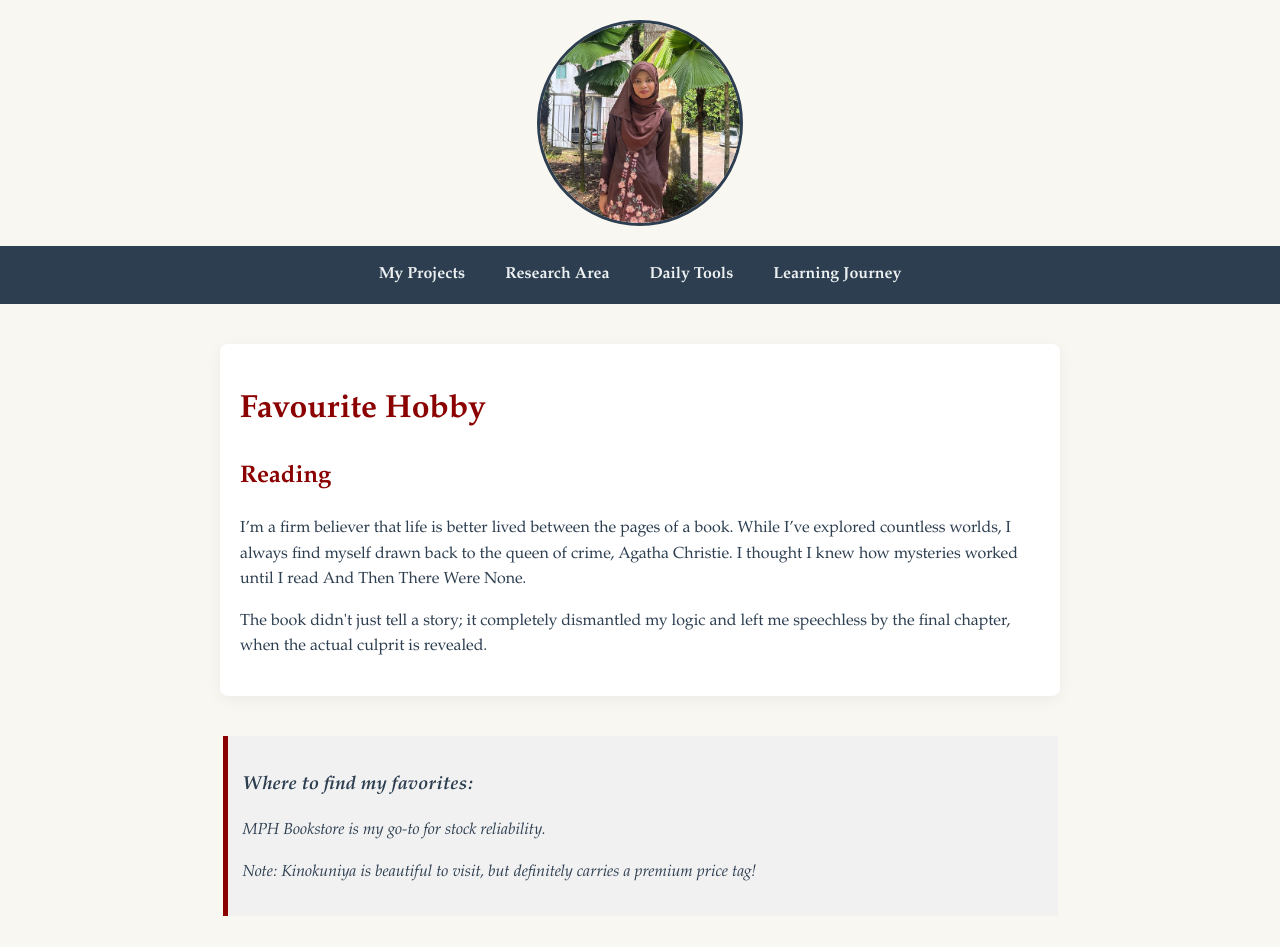
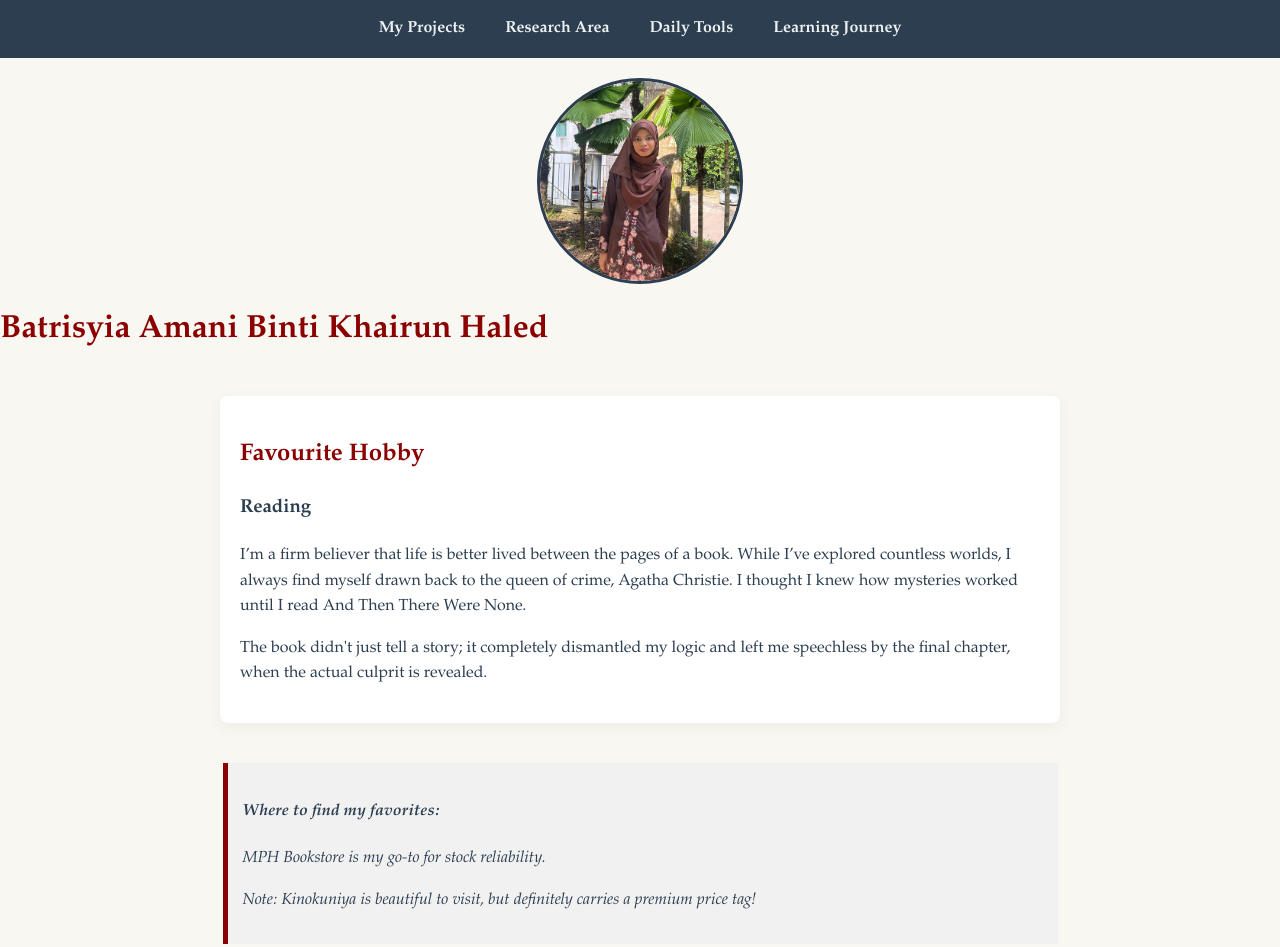
Before and after one commit to amanihaled/activity-2-lab-test, a plain HTML site: page index.html in a window 1280 px wide. Shown: the top 947 px of the page. Drawn offline with Linux system fonts and the light colour scheme.

Commit message:
Update index.html

```diff
--- a/index.html
+++ b/index.html
@@ -3,7 +3,6 @@
 <head>
   <meta charset="UTF-8">
   <meta name="viewport" content="width=device-width, initial-scale=1.0">
-  <img src="batrisyiaamani.jpg">
   <title>Batrisyia Amani Binti Khairun Haled</title>
   <link rel="stylesheet" href="style.css">
 </head>
@@ -15,16 +14,20 @@
       <li><a href="#">Learning Journey</a></li>
     </ul>
   </nav>
+<header class="profile-section">
+  <img src="batrisyiaamani.jpg" alt="Batrisyia Amani" class="profile-pic">
+  <h1 class="profile-name">Batrisyia Amani Binti Khairun Haled</h1>
+</header>
   </body>
 </nav>
 <main>
-  <h1>Favourite Hobby</h1>
-  <h2>Reading</h2>
+  <h2>Favourite Hobby</h2>
+  <h3>Reading</h3>
   <p>I’m a firm believer that life is better lived between the pages of a book. While I’ve explored countless worlds, I always find myself drawn back to the queen of crime, Agatha Christie. I thought I knew how mysteries worked until I read And Then There Were None.</p>
   <p>The book didn't just tell a story; it completely dismantled my logic and left me speechless by the final chapter, when the actual culprit is revealed.</p>
 </main>
 <aside>
-  <h3>Where to find my favorites:</h3>
+  <h4>Where to find my favorites:</h4>
     <p>MPH Bookstore is my go-to for stock reliability.</p>
     <p><em>Note:</em> Kinokuniya is beautiful to visit, but definitely carries a premium price tag!</p>
 </aside>
```
